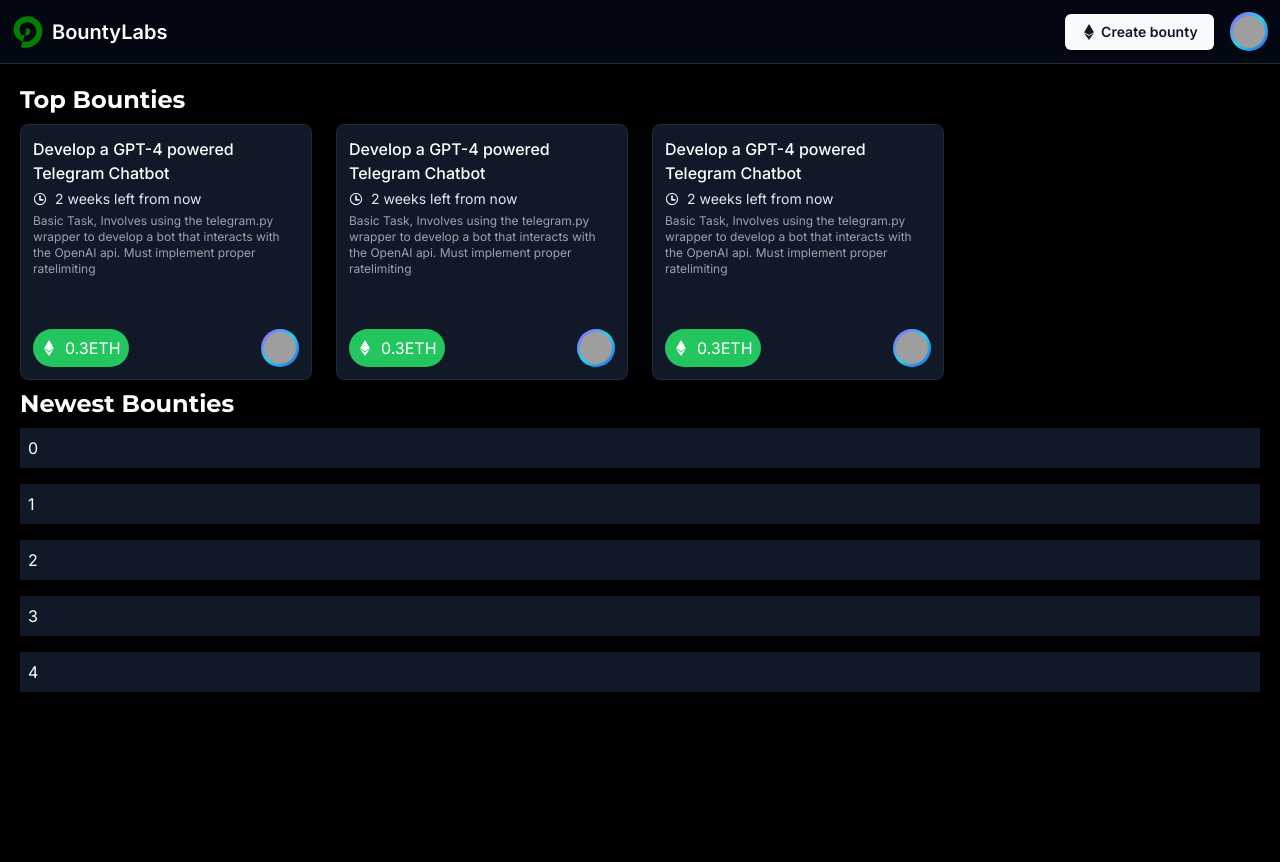
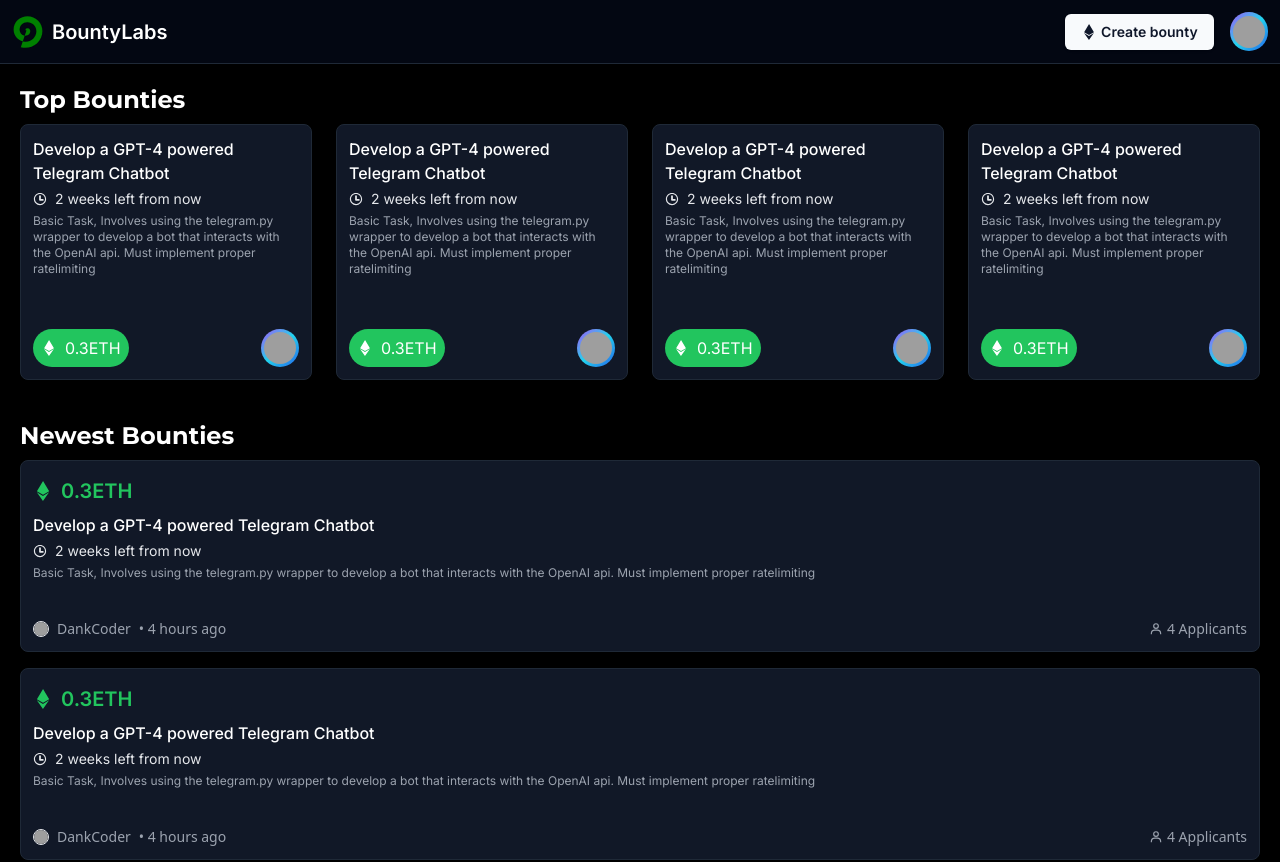
Before and after one commit to zubairmh/bountylabs, a Next.js app: page / in a window 1280 px wide. Shown: the top 862 px of the page. Built offline with nearby package versions, Linux system fonts and the light colour scheme; grey boxes are pictures that could not be loaded.

Commit message:
Recent card overhaul

```diff
--- a/app/page.tsx
+++ b/app/page.tsx
@@ -2,6 +2,7 @@
 import { Montserrat, Inter } from "next/font/google";
 import { SiClockify, SiEthereum } from "react-icons/si";
 import { GoClock } from "react-icons/go";
+import {BiUser} from "react-icons/bi"
 import { Avatar, AvatarFallback, AvatarImage } from "@/components/ui/avatar";
 const mont = Montserrat({ weight: "700", subsets: ["latin"] });
 const inter = Inter({ weight: "500", subsets: ["latin"] });
@@ -12,8 +13,8 @@
   return (
     <div className="flex flex-col min-h-screen bg-black text-white gap-2 p-5">
       <h1 className={`text-2xl ${mont.className}`}>Top Bounties</h1>
-      <div className="grid grid-cols-1 sm:grid-cols-2 md:grid-cols-3 lg:grid-cols-4 gap-6">
-        {[...Array(3)].map((e, i) => {
+      <div className="grid grid-cols-1 sm:grid-cols-2 md:grid-cols-3 lg:grid-cols-4 gap-6 mb-8">
+        {[...Array(4)].map((e, i) => {
           return (
             <div
               className="bg-gray-900 border border-solid border-gray-800 hover:border-gray-700 transition delay-75 h-64  rounded-lg p-3 flex flex-col gap-1 cursor-pointer"
@@ -36,7 +37,7 @@
                   <SiEthereum />
                   <span>0.3ETH</span>
                 </div>
-                <div className="grow"/>
+                <div className="grow" />
                 <div className="bg-gradient-to-br from-purple-500 via-cyan-400 to-blue-600 rounded-full aspect-square flex justify-center items-center p-[0.2rem]">
                   <Avatar className="w-8 h-8">
                     <AvatarImage
@@ -56,8 +57,41 @@
       <div className="flex flex-col gap-4">
         {[...Array(5)].map((e, i) => {
           return (
-            <div className="bg-gray-900 p-2" key={i}>
-              {i}
+            <div
+              className="bg-gray-900 border border-solid border-gray-800 hover:border-gray-700 transition delay-75 h-48  rounded-lg p-3 flex flex-col gap-1 cursor-pointer"
+              key={i}
+            >
+              <div className="flex flex-row w-fit justify-center items-center gap-2 text-green-500 rounded-full font-bold text-xl py-1">
+                <SiEthereum />
+                <span>0.3ETH</span>
+              </div>
+              <h1 className={inter.className}>
+                Develop a GPT-4 powered Telegram Chatbot
+              </h1>
+              <span className="text-gray-200 flex flex-row items-center gap-2 text-sm">
+                <GoClock /> 2 weeks left from now
+              </span>
+              <p className="text-xs text-gray-400">
+                Basic Task, Involves using the telegram.py wrapper to develop a
+                bot that interacts with the OpenAI api. Must implement proper
+                ratelimiting
+              </p>
+              <div className="grow" />
+              <div className="flex flex-row items-center gap-2 text-gray-400 text-sm font-sans">
+                  <Avatar className="w-4 h-4 border border-solid">
+                    <AvatarImage
+                      src="https://github.com/zubairmh.png"
+                      alt="@shadcn"
+                    />
+                    <AvatarFallback>ZM</AvatarFallback>
+                  </Avatar>
+                <span>DankCoder</span>
+                <span>• 4 hours ago</span>
+                <div className="grow"/>
+                <div className="flex flex-row items-center gap-1">
+                  <BiUser/><span>4 Applicants</span>
+                </div>
+              </div>
             </div>
           );
         })}
```
